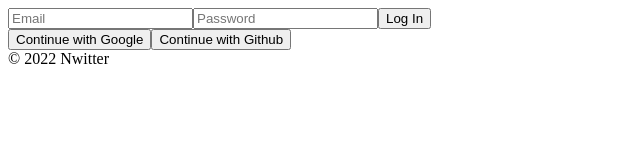
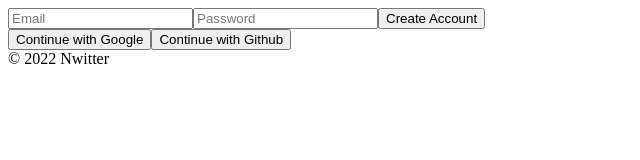
Before and after one commit to Jiwoncoding/nwitter, a React (Create React App) app: page /#/ in a window 1280 px wide. Shown: the top 160 px of the page, without its empty margins (0-640 px from the left). Built offline with nearby package versions, Linux system fonts and the light colour scheme; no server answers.

Commit message:
firebase로 로그인과 회원가입 처리하기

```diff
--- a/src/routes/Auth.js
+++ b/src/routes/Auth.js
@@ -1,8 +1,10 @@
 import { useState } from "react";
+import { authService } from "../fbase";
 
 const Auth = () => {
   const [email, setEmail] = useState("");
   const [password, setPassword] = useState("");
+  const [newAccount, setNewAccount] = useState(true); // eslint-disable-line no-unused-vars
 
   const onChange = (event) => {
    const {
@@ -15,8 +17,21 @@
    }
   };
 
-  const onSubmit = (event) => {
+  const onSubmit = async(event) => {
     event.preventDefault();
+    try {
+      let data;
+      if(newAccount){
+        // create newAccount
+        data = await authService.createUserWithEmailAndPassword(email, password);
+    } else {
+      // log in
+      data = await authService.signInWithEmailAndPassword(email, password);
+    }
+    console.log(data);
+  } catch(error){
+    console.log(error);
+  }
   };
 
   return(
@@ -24,7 +39,7 @@
       <form onSubmit={onSubmit}>
         <input name="email" type="email" placeholder="Email" required value={email} onChange={onChange} />
         <input name="password" type="password" placeholder="Password" required value={password} onChange={onChange} />
-        <input type="submit" value="Log In" />
+        <input type="submit" value={newAccount ? "Create Account" : "Log In"} />
       </form>
       <div>
         <button>Continue with Google</button>
```
